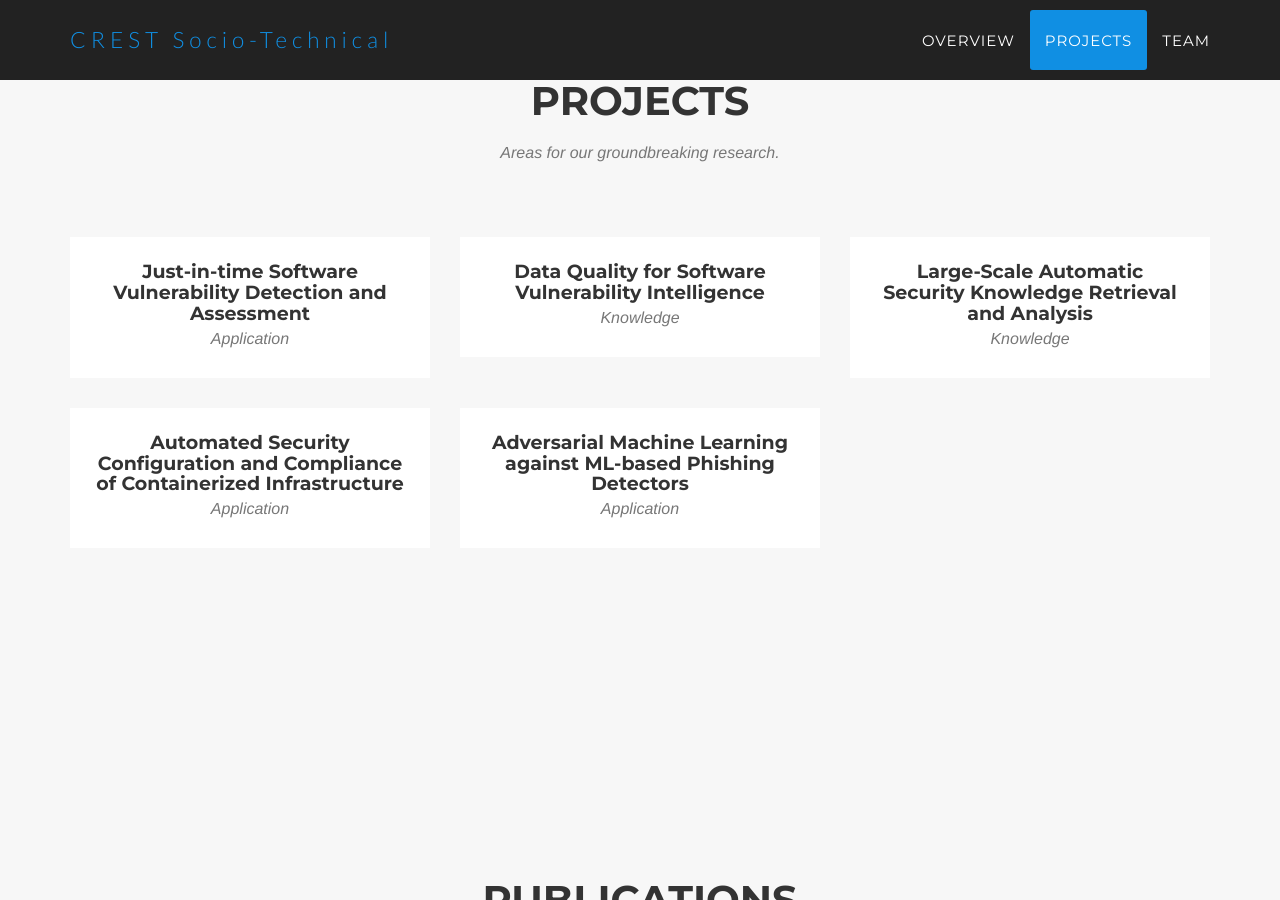
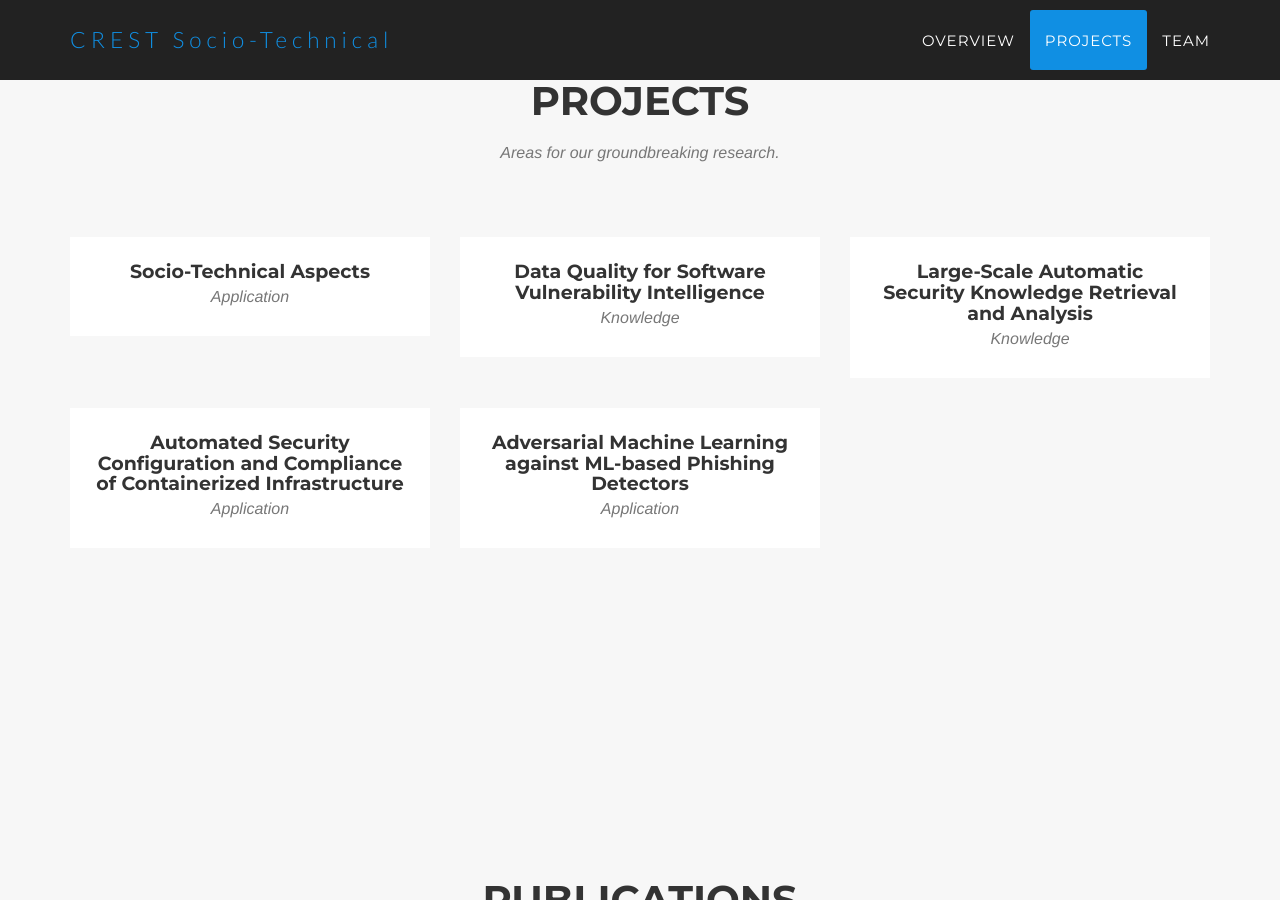
Before and after one commit to crest-socio-technical/crest-socio-technical.github.io, a Jekyll site: the page built from _posts/2014-07-18-project-1.markdown, in a window 1280 px wide and 900 px high, scrolled down 2464 px. Built offline with Jekyll 4.4.1, drawn with Linux system fonts in a browser that asks for light colours; some web fonts are replaced.

Commit message:
Update 2014-07-18-project-1.markdown

```diff
--- a/_posts/2014-07-18-project-1.markdown
+++ b/_posts/2014-07-18-project-1.markdown
@@ -1,5 +1,5 @@
 ---
-title: Just-in-time Software Vulnerability Detection and Assessment
+title: Socio-Technical Aspects
 subtitle: Application
 layout: default
 modal-id: 1
```
